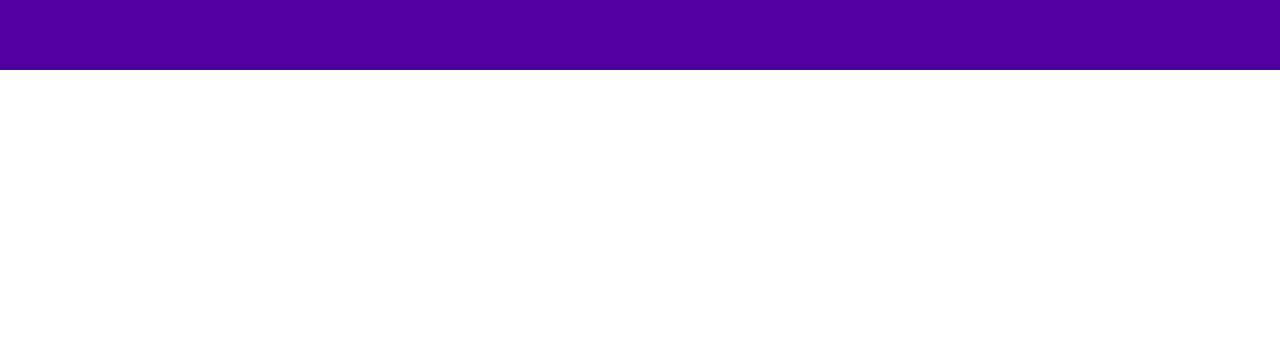
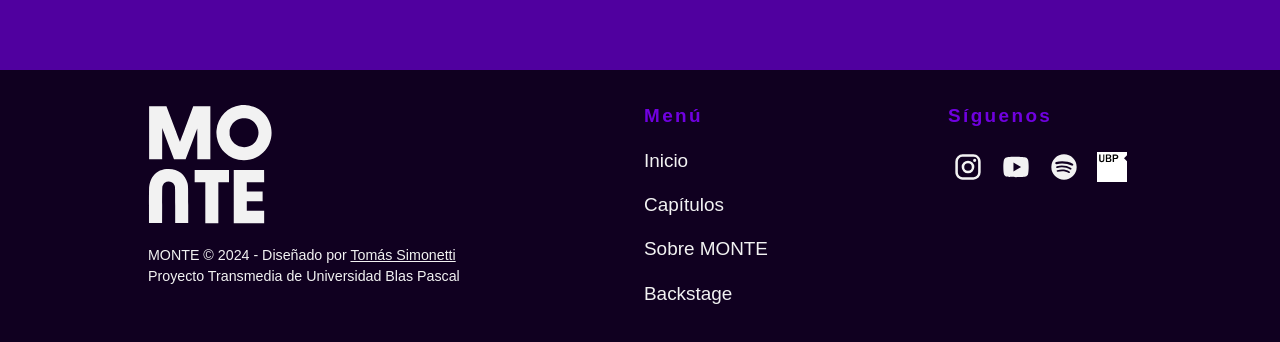
Before and after one commit to SimonettiT/monte-website, a Vue app: page / in a window 1280 px wide. Shown: the part 4246-4588 px from the top of the page. Before the commit the page ends 4396 px from the top, so only its background shows below. Built offline with nearby package versions, Linux system fonts and the light colour scheme; a web font is replaced by a local one.

Commit message:
Added Footer

```diff
--- /dev/null
+++ b/src/assets/icons/CompactMONTELogo.vue
@@ -0,0 +1,39 @@
+<template>
+<svg version="1.0" xmlns="http://www.w3.org/2000/svg"
+ viewBox="0 0 902.000000 859.000000"
+ preserveAspectRatio="xMidYMid meet">
+
+    <g transform="translate(0.000000,859.000000) scale(0.100000,-0.100000)"
+    fill="currentColor" stroke="none">
+    <path d="M6705 8584 c-16 -2 -72 -9 -124 -15 -412 -48 -824 -251 -1128 -556
+    -329 -332 -525 -764 -565 -1248 -21 -256 11 -515 98 -774 101 -304 250 -547
+    474 -772 367 -369 855 -569 1386 -569 529 0 1004 188 1372 544 793 767 803
+    2049 23 2826 -328 326 -736 515 -1206 560 -104 9 -263 11 -330 4z m370 -953
+    c201 -41 404 -154 537 -300 325 -354 365 -892 96 -1301 -54 -83 -184 -214
+    -267 -270 -390 -262 -918 -230 -1277 77 -131 111 -254 309 -311 498 -25 84
+    -27 102 -27 285 0 184 2 200 27 285 119 389 405 652 793 729 105 21 321 20
+    429 -3z"/>
+    <path d="M80 6615 l0 -1895 465 0 465 0 2 1111 3 1111 420 -1108 420 -1109
+    415 -3 415 -2 415 1092 415 1093 3 -1092 2 -1093 465 0 465 0 0 1895 0 1895
+    -611 -2 -611 -3 -468 -1265 c-258 -696 -472 -1271 -477 -1278 -5 -9 -177 436
+    -488 1265 l-480 1278 -618 3 -617 2 0 -1895z"/>
+    <path d="M1310 4023 c-219 -24 -421 -86 -580 -178 -375 -219 -601 -611 -650
+    -1130 -6 -69 -10 -564 -10 -1328 l0 -1217 468 2 467 3 5 1285 c5 1129 7 1291
+    21 1335 39 124 91 205 165 256 126 86 343 101 496 32 74 -33 150 -113 189
+    -198 60 -132 59 -117 59 -1476 l0 -1239 465 0 465 0 0 1265 c0 1373 0 1366
+    -56 1583 -166 642 -674 1020 -1359 1010 -60 -1 -126 -3 -145 -5z"/>
+    <path d="M3330 3520 l0 -440 380 0 380 0 0 -1460 0 -1460 465 0 465 0 0 1460
+    0 1460 380 0 380 0 0 440 0 440 -1225 0 -1225 0 0 -440z"/>
+    <path d="M6120 2055 l0 -1895 1085 0 1085 0 0 440 0 440 -620 0 -620 0 0 345
+    0 345 565 0 565 0 0 345 0 345 -565 0 -565 0 0 325 0 325 620 0 620 0 -2 438
+    -3 437 -1082 3 -1083 2 0 -1895z"/>
+    </g>
+</svg>
+
+</template>
+
+<script>
+export default {
+  name: 'CompactMONTELogo',
+}
+</script>
--- /dev/null
+++ b/src/assets/icons/UBPLogo.vue
@@ -0,0 +1,12 @@
+<template>
+  <svg
+    xmlns="http://www.w3.org/2000/svg"
+    viewBox="0 0 500 500"
+  >
+    <path d="M500 52.4l-52.2 52.8 52.2 52.9V500H0V0h500z" fill="#fff" />
+    <path
+      d="M123.7 44.4v79.9c0 10.9-1.1 19.1-3.5 25.1-2.4 5.8-7 10.9-13.8 15.1s-15.4 6.4-25.2 6.4c-10.1 0-18.2-1.8-24.8-5.6-6.4-3.6-11.2-8.7-13.8-15.1-2.9-6.4-4.2-14.4-4.2-24.4V44.2H61v79.9c0 10.9 2.2 18.2 6.8 21.5s9.9 5.1 15.8 5.1c6.8 0 12.5-1.8 16.7-5.6s6.1-10.7 6.1-21.3V44h17.3v.4zM149.2 169V44.4h48c8.1 0 14.9.9 20.2 2.7s9.9 5.3 13.8 10.7c3.9 5.3 5.9 11.8 5.9 19.1 0 6.9-2 12.9-5.9 18s-9.4 8.2-16.5 9.8c8.6 1.6 15.1 5.1 19.7 10.7 4.4 5.6 6.6 12.2 6.6 20 0 9.5-3.1 17.8-9.4 24.2-6.1 6.4-15.8 9.8-28.7 9.8h-53.8v-.4zM170 96.6h27c5.5 0 9.9-1.8 13.2-5.1S215 84 215 78.6c0-5.8-1.8-10-5.5-12.7s-7.9-4-12.9-4H170v34.7zm0 53.5h28.7c6.1 0 11-1.6 14.5-4.9s5.3-7.5 5.3-13.1c0-5.3-1.8-9.5-5.3-12.9-3.5-3.3-8.3-5.1-14.3-5.1h-29v36zM283.5 169h-22.2V44.4h50.5c14.3 0 25 3.8 32 11.1s10.3 16 10.3 26c0 11.3-3.7 20.6-11.2 27.8-7.5 7.1-17.1 10.7-28.5 10.7h-30.7v49h-.2zm0-68.6h26.3c6.8 0 12.1-1.8 15.6-5.1s5.5-8 5.5-13.5c0-5.1-1.8-9.5-5-13.1-3.3-3.6-9.4-5.6-18-5.6h-24.4v37.3z"
+      fill="#000"
+    />
+  </svg>
+</template>
--- a/src/components/Footer.vue
+++ b/src/components/Footer.vue
@@ -1,22 +1,19 @@
 <script setup>
-import InstagramLogo from "@/assets/icons/InstagramIcon.vue";
-import Linkedin from "@/assets/icons/Linkedin.vue";
-import MailLogo from "@/assets/icons/MailOutline.vue";
-
-const currentYear = new Date().getFullYear();
+import InstagramIcon from '@/assets/icons/InstagramIcon.vue';
+import UBPLogo from '@/assets/icons/UBPLogo.vue';
+import YoutubeIcon from '@/assets/icons/YoutubeIcon.vue';
+import SpotifyIcon from '@/assets/icons/SpotifyIcon.vue';
+import CompactMONTELogo from '@/assets/icons/CompactMONTELogo.vue';
 </script>
 
 <template>
     <footer>
-		<div class="footer__wrapper">
+        <div class="footer__wrapper container">
             <section class="footer__section footer__identity">
-				<h4>
-					SIMONETTI
-					<br />
-					TOMÁS
-				</h4>
-				<div class="identity__description">
-					<p>Copyright © {{ currentYear }} - Todos los derechos reservados</p>
+                <CompactMONTELogo class="identity__logo"/>
+                <div class="identity__content">
+                    <p>MONTE © 2024 - Diseñado por <a href="https://simonettitomas.com/">Tomás Simonetti</a></p>
+                    <p>Proyecto Transmedia de Universidad Blas Pascal</p>
                 </div>
             </section>
 
@@ -24,40 +21,33 @@
                 <h5>Menú</h5>
                 <ul>
                     <li><RouterLink to="/">Inicio</RouterLink></li>
-					<li><RouterLink to="/about">Sobre Mí</RouterLink></li>
-					<li><RouterLink to="/resources">Recursos</RouterLink></li>
-					<li><RouterLink to="/contact">Contacto</RouterLink></li>
+                    <li><RouterLink to="/capitulos">Capítulos</RouterLink></li>
+                    <li><RouterLink to="/sobre-monte">Sobre MONTE</RouterLink></li>
+                    <li><RouterLink to="/backstage">Backstage</RouterLink></li>
                 </ul>
             </section>
 
             <section class="footer__section footer__social">
-				<h5>Mis redes</h5>
+                <h5>Síguenos</h5>
                 <ul>
                     <li>
-						<a
-							href="https://www.instagram.com/tomy.simonetti/"
-							target="_blank"
-							title="Instagram"
-						>
-							<InstagramLogo />
+                        <a href="https://www.instagram.com/monteserieweb/" target="_blank" title="Instagram">
+                            <InstagramIcon />
                         </a>
                     </li>
                     <li>
-						<a
-							href="https://www.linkedin.com/in/tomas-simonetti/"
-							target="_blank"
-							title="Universidad Blas Pascal"
-						>
-							<Linkedin />
+                        <a href="https://www.youtube.com/" target="_blank" title="Canal MONTE en Youtube">
+                            <YoutubeIcon />
                         </a>
                     </li>
                     <li>
-						<a
-							href="mailto:contacto@simonettitomas.com"
-							target="_blank"
-							title="Universidad Blas Pascal"
-						>
-							<MailLogo />
+                        <a href="https://open.spotify.com/playlist/149yIcZLbLUFCyghNBEs6Q?si=1a13e18c132c466b" target="_blank" title="Playlist de MONTE en Spotify">
+                            <SpotifyIcon />
+                        </a>
+                    </li>
+                    <li>
+                        <a href="https://www.ubp.edu.ar/" target="_blank" title="Universidad Blas Pascal">
+                            <UBPLogo />
                         </a>
                     </li>
                 </ul>
@@ -72,24 +62,18 @@
 @use "@/style/fonts"
 footer
     background-color: colors.$dark
+    color: colors.$light
     .footer__wrapper
         @include mixins.flex(row, space-between, flex-start, nowrap)
         padding: 2rem 3rem
-        width: 95%
-        max-width: 1280px
-        margin-inline: auto
-        @media (max-width: variables.$bkp-medium)
-            padding-inline: 1rem
 .footer__section
     text-align: left
-    color: colors.$white
     li
         list-style: none
         margin-block: 1rem
     h5
-        color: colors.getColor("accent-light")
+        color: colors.$accent
         user-select: none
-        text-transform: uppercase
         letter-spacing: 0.15rem
     a:hover
         text-decoration: underline
@@ -97,20 +81,25 @@
 .footer__identity
     @include mixins.flex(column, center, flex-start, nowrap)
     max-width: 50%
-    h4
-        font-size: fonts.$font-xxl
-        line-height: 1
-        @media (max-width: variables.$bkp-medium)
-            font-size: fonts.$font-xl
-    .identity__description
+    .identity__logo
+        width: 40%
+        aspect-ratio: 1/1
+        margin-right: 1rem
+        margin-bottom: 1rem
+    .identity__content
         p
-            margin-top: 0.5rem
-            color: colors.$white
+            color: colors.$light
             font-size: fonts.$font-sm
+            a
+                text-decoration: underline
+                font-size: fonts.$font-sm
+                &:hover
+                    text-decoration: underline
 .footer__social
     ul
-        @include mixins.flex(row, flex-start, center, nowrap)
-        gap: 1rem
+        @include mixins.flex(row, flex-start, center, wrap)
+        gap: 0.5rem
+        max-width: 200px
         svg
             width: 2.5rem
             padding: 0.3rem
@@ -122,12 +111,14 @@
     footer
         .footer__wrapper
             @include mixins.flex(column-reverse, center, center, nowrap)
-            gap: 1rem
+            gap: 2rem
             padding-inline: 0
     .footer__section
         text-align: center
     .footer__identity
         align-items: center
-        h4
-            font-size: fonts.$font-md
+        .identity__logo
+            width: 70%
+            margin-right: 0
+
 </style>
--- a/src/views/Home.vue
+++ b/src/views/Home.vue
@@ -7,6 +7,7 @@
 import MontePreviews from '@/components/MontePreviews.vue';
 import BackstageCalltoAction from "@/components/BackstageCalltoAction.vue";
 import SpotifyPlaylist from "@/components/SpotifyPlaylist.vue";
+import Footer from "@/components/Footer.vue";
 
 </script>
 
@@ -21,6 +22,7 @@
 			<CharacterDetails />
 			<BackstageCalltoAction />
 			<SpotifyPlaylist />
+			<Footer />
 		</section>
 	</main>
 </template>
@@ -32,7 +34,6 @@
 @use '@/style/variables'
 
 .home-content
-    padding-bottom: 80px
     min-height: 100vh
 
 </style>
```
Lines whose indentation alone changed are shown as unchanged.
